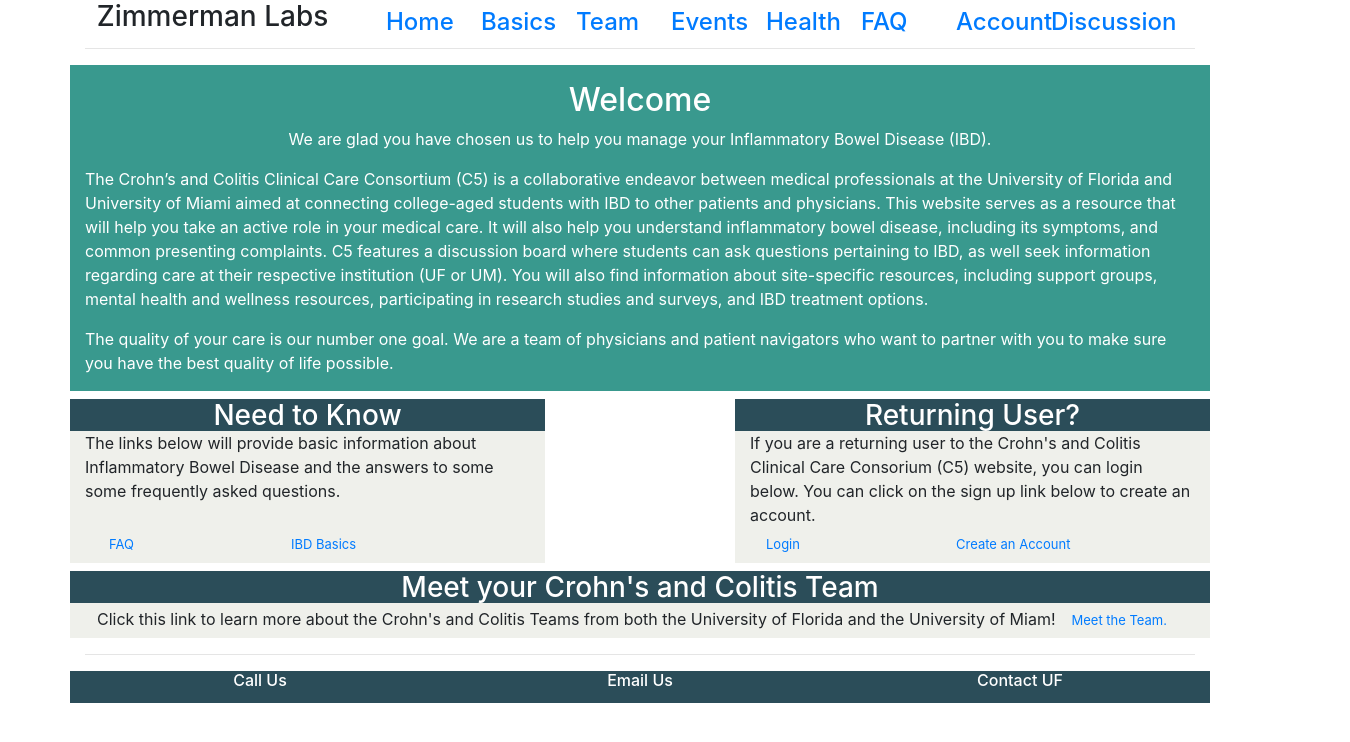
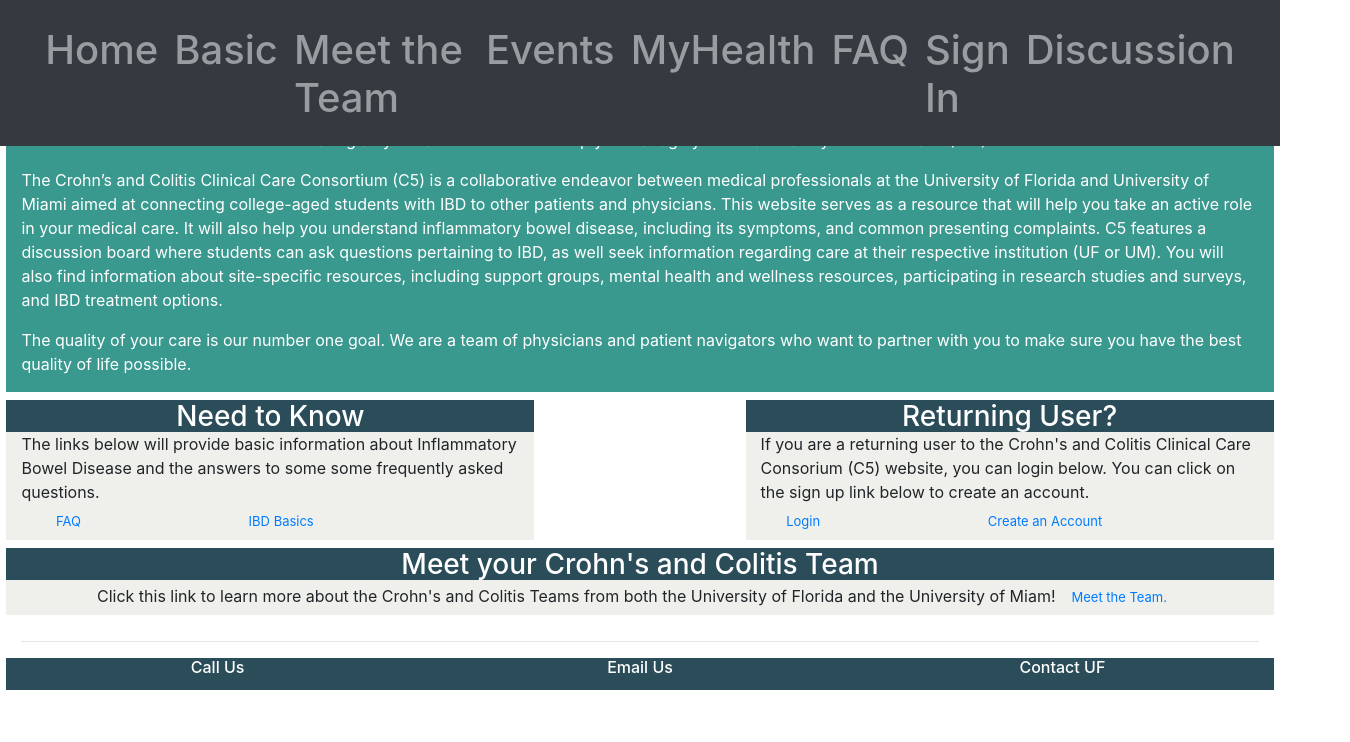
Before and after one commit to vidatonkova/ZimmermanWeb, a React (Create React App) app in the folder client/: page /Home in a window 1280 px wide. Shown: the top 742 px of the page, 1350 px wide, since content can reach past the window. Built offline with nearby package versions, Linux system fonts and the light colour scheme.

Commit message:
NavBar things

```diff
--- a/client/src/components/Nav.js
+++ b/client/src/components/Nav.js
@@ -1,58 +1,46 @@
 import React from "react";
 import "bootstrap/dist/css/bootstrap.min.css";
 import { Link } from "react-router-dom";
+import { Navbar, Nav, Container } from "react-bootstrap";
 import "./../views/Format.css";
 
 const NavBar = (props) => {
   return (
-    <div class="container">
-      <div class="row nav-bar">
-        <div class="col-sm-3 text-center">
-          <h3>Zimmerman Labs</h3>
-        </div>
-        <div class="col-sm-1 text-center">
-          <Link className="nav-link" to="/Home" class="nav-link">
-            <h4>Home</h4>
-          </Link>
-        </div>
-        <div class="col-sm-1 text-center">
-          <Link className="nav-link" to="/Basic" class="nav-link">
-            <h4>Basics</h4>
-          </Link>
-        </div>
-        <div class="col-sm-1 text-center">
-          <Link className="nav-link" to="/Research" class="nav-link">
-            <h4>Team</h4>
-          </Link>
-        </div>
-        <div class="col-sm-1 text-center">
-          <Link className="nav-link" to="/Events" class="nav-link">
-            <h4>Events</h4>
-          </Link>
-        </div>
-        <div class="col-sm-1 text-center">
-          <Link className="nav-link" to="/My_Health" class="nav-link">
-            <h4>Health</h4>
-          </Link>
-        </div>
-        <div class="col-sm-1 text-center">
-          <Link className="nav-link" to="/FAQ" class="nav-link">
-            <h4>FAQ</h4>
-          </Link>
-        </div>
-        <div class="col-sm-1 text-center">
-          <Link className="nav-link" to="/Sign_In" class="nav-link">
-            <h4>Account</h4>
-          </Link>
-        </div>
-        <div class="col-sm-1 text-center">
-          <Link className="nav-link" to="/Discussion" class="nav-link">
-            <h4>Discussion</h4>
-          </Link>
-        </div>
-      </div>
-      <hr />
-    </div>
+    <>
+      <Navbar collapseOnSelect fixed="top" expand="sm" bg="dark" variant="dark">
+        <Container>
+          <Navbar.Toggle aria-controls="responsive-navbar-nav" />
+          <Navbar.Collapse id="responsive-navbar-nav">
+            <Nav>
+              <Nav.Link href="/Home">
+                <h1>Home</h1>
+              </Nav.Link>
+              <Nav.Link href="/Basic">
+                <h1>Basic</h1>
+              </Nav.Link>
+              <Nav.Link href="/Research">
+                <h1>Meet the Team</h1>
+              </Nav.Link>
+              <Nav.Link href="/Events">
+                <h1>Events</h1>
+              </Nav.Link>
+              <Nav.Link href="/My_Health">
+                <h1>MyHealth</h1>
+              </Nav.Link>
+              <Nav.Link href="/FAQ">
+                <h1>FAQ</h1>
+              </Nav.Link>
+              <Nav.Link href="/Sign_In">
+                <h1>Sign In</h1>
+              </Nav.Link>
+              <Nav.Link href="/Discussion">
+                <h1>Discussion</h1>
+              </Nav.Link>
+            </Nav>
+          </Navbar.Collapse>
+        </Container>
+      </Navbar>
+    </>
   );
 };
 
@@ -60,6 +48,8 @@
 
 /*
 
+
+
 Test out messing with the Nav Bar to make it horizontal
 
 */
--- a/client/src/views/Basic.js
+++ b/client/src/views/Basic.js
@@ -22,6 +22,7 @@
   return (
     <div>
       <div class="container">
+        <div class="row topSpace-row"></div>
         <div class="row title-row">
           <div className="col-sm-12 text-left">
             <h2>Basic IBD Information</h2>
--- a/client/src/views/Discussion.js
+++ b/client/src/views/Discussion.js
@@ -9,6 +9,7 @@
   const [open1, setOpen1] = useState(false);
   return (
     <div class="container">
+      <div class="row topSpace-row"></div>
       <div class="row title-row">
         <div class="col-sm-12 text-center">
           <h3>Discussion</h3>
--- a/client/src/views/Events.js
+++ b/client/src/views/Events.js
@@ -10,6 +10,7 @@
   return (
     <div>
       <div class="container">
+        <div class="row topSpace-row"></div>
         <div class="row title-row">
           <div className="col-sm-12 text-left">
             <h2>Events and Webinars</h2>
--- a/client/src/views/FAQ.js
+++ b/client/src/views/FAQ.js
@@ -11,6 +11,7 @@
   const [open3, setOpen3] = useState(false);
   return (
     <div class="container">
+      <div class="row topSpace-row"></div>
       <div class="row title-row">
         <div class="col-sm-12 text-left">
           <h2>Frequently Asked Questions</h2>
--- a/client/src/views/Format.css
+++ b/client/src/views/Format.css
@@ -2,6 +2,19 @@
   height: 4vh;
   background-color: #2b4d59;
   -webkit-text-fill-color: #ffffff;
+}
+
+.container {
+  padding-top: 10px;
+  max-width: 99%;
+}
+
+.topSpace-row {
+  height: 7vh;
+}
+
+.h2 {
+  font-size: 20vw;
 }
 
 .home-row {
@@ -59,7 +72,7 @@
 }
 
 .nav-link:hover {
-  font-size: 13px;
+  font-size: 14px;
   text-decoration: none;
 }
 
--- a/client/src/views/Home.js
+++ b/client/src/views/Home.js
@@ -10,6 +10,7 @@
   return (
     <div>
       <div class="container">
+        <div class="row topSpace-row"></div>
         <div class="row homeSpacer-row"></div>
         <div class="row home-row">
           <div className="col-sm-12 text-center">
--- a/client/src/views/MyHealth.js
+++ b/client/src/views/MyHealth.js
@@ -23,6 +23,7 @@
   return (
     <div>
       <div class="container">
+        <div class="row topSpace-row"></div>
         <div class="row title-row">
           <div className="col-sm-12 text-left">
             <h2>MyHealth and Resources</h2>
--- a/client/src/views/MyPassport.js
+++ b/client/src/views/MyPassport.js
@@ -10,6 +10,7 @@
   return (
     <div>
       <div class="container">
+        <div class="row topSpace-row"></div>
         <div class="row title-row">
           <div className="col-sm-12 text-left">
             <h2>My IBD Passport </h2>
--- a/client/src/views/Research.js
+++ b/client/src/views/Research.js
@@ -10,6 +10,7 @@
 const Research = () => {
   return (
     <div class="container">
+      <div class="row topSpace-row"></div>
       <div class="row title-row">
         <div class="col-sm-12 text-left">
           <h2>Research</h2>
--- a/client/src/views/SignIn.js
+++ b/client/src/views/SignIn.js
@@ -6,6 +6,7 @@
 const SignIn = () => {
   return (
     <div class="container">
+      <div class="row topSpace-row"></div>
       <div class="row title-row">
         <div class="col-sm-12 text-center">
           <h3>Sign In</h3>
--- a/client/src/views/SignUp.js
+++ b/client/src/views/SignUp.js
@@ -5,6 +5,7 @@
 const SignUp = () => {
   return (
     <div class="container">
+      <div class="row topSpace-row"></div>
       <div class="row title-row">
         <div class="col-sm-12 text-center">
           <h3>Sign Up</h3>
```
